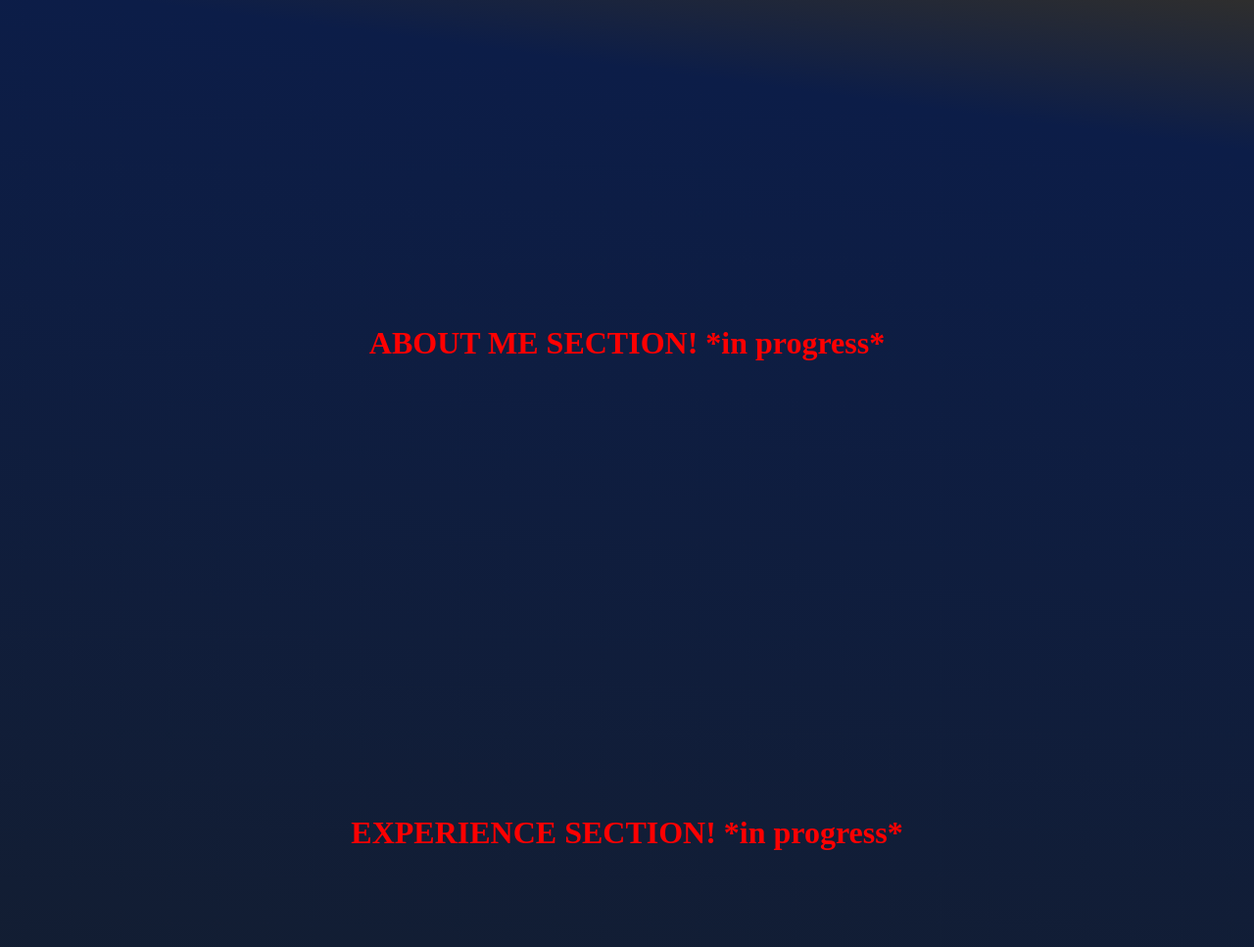
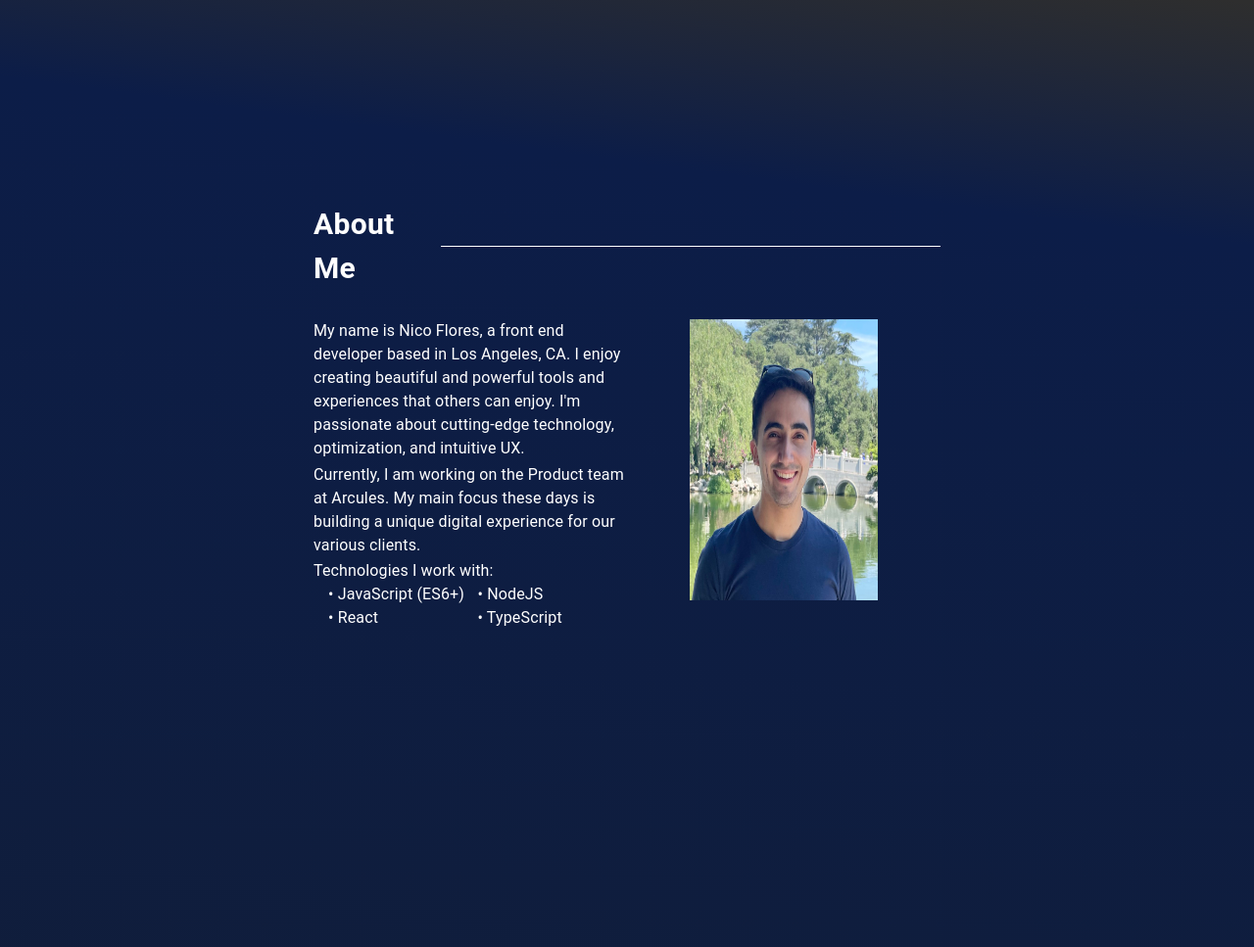
Before and after one commit to nicoflrs/portfolio_website, a Gatsby site: page / in a window 1280 px wide. Shown: the top 967 px of the page at 98% size. Built offline with nearby package versions, Linux system fonts and the light colour scheme; Gatsby itself is replaced by a stand-in of ours.

Commit message:
added to About page and made minor edits

```diff
--- a/src/components/sections/About.tsx
+++ b/src/components/sections/About.tsx
@@ -1,17 +1,136 @@
 import * as React from "react";
+import { Typography } from "@mui/material";
+import profile from "../../assets/profile.jpg";
 
 const About: React.FC = () => {
   return (
     <div
+      id="about"
       style={{
-        height: "500px",
+        height: "850px",
         color: "red",
         display: "flex",
         alignItems: "center",
         justifyContent: "center",
       }}
     >
-      <h1 id="about">ABOUT ME SECTION! *in progress*</h1>
+      <div
+        style={{
+          height: "75%",
+          width: "50%",
+        }}
+      >
+        <div
+          style={{
+            display: "flex",
+            alignItems: "center",
+            justifyContent: "space-between",
+          }}
+        >
+          <Typography
+            sx={{
+              top: "0",
+              color: "white",
+              fontWeight: 700,
+              fontSize: "30px",
+            }}
+          >
+            About Me
+          </Typography>
+          <div style={{ borderBottom: "1px solid white", width: "41vw" }}></div>
+        </div>
+        <div
+          style={{
+            display: "grid",
+            height: "100%",
+            gridTemplateColumns: "1fr 1fr",
+            paddingTop: "30px",
+          }}
+        >
+          <div id="aboutme-text" style={{ display: "grid", height: "50%" }}>
+            <div style={{ width: "100%", height: "100%" }}>
+              <Typography
+                sx={{
+                  color: "white",
+                }}
+              >
+                My name is Nico Flores, a front end developer based in Los
+                Angeles, CA. I enjoy creating beautiful and powerful tools and
+                experiences that others can enjoy. I'm passionate about
+                cutting-edge technology, optimization, and intuitive UX.
+              </Typography>
+            </div>
+            <div style={{ width: "100%", height: "100%" }}>
+              <Typography
+                sx={{
+                  color: "white",
+                }}
+              >
+                Currently, I am working on the Product team at Arcules. My main
+                focus these days is building a unique digital experience for our
+                various clients.
+              </Typography>
+            </div>
+            <div style={{ width: "100%", height: "100%" }}>
+              <div>
+                <Typography
+                  sx={{
+                    color: "white",
+                  }}
+                >
+                  Technologies I work with:
+                </Typography>
+              </div>
+              <div
+                style={{
+                  display: "grid",
+                  gridTemplateColumns: "1fr 1fr",
+                  paddingLeft: "15px",
+                }}
+              >
+                <Typography
+                  sx={{
+                    color: "white",
+                  }}
+                >
+                  • JavaScript (ES6+)
+                </Typography>
+                <Typography
+                  sx={{
+                    color: "white",
+                  }}
+                >
+                  • NodeJS
+                </Typography>
+                <Typography
+                  sx={{
+                    color: "white",
+                  }}
+                >
+                  • React
+                </Typography>
+                <Typography
+                  sx={{
+                    color: "white",
+                  }}
+                >
+                  • TypeScript
+                </Typography>
+              </div>
+            </div>
+          </div>
+          <div
+            id="aboutme-img"
+            style={{
+              display: "flex",
+              alignItems: "baseline",
+              justifyContent: "center",
+            }}
+          >
+            <img src={profile} width="60%" height="45%"></img>
+          </div>
+        </div>
+      </div>
     </div>
   );
 };
--- a/src/components/sections/Contact.tsx
+++ b/src/components/sections/Contact.tsx
@@ -4,7 +4,7 @@ const Contact: React.FC = () => {
   return (
     <div
       style={{
-        height: "500px",
+        height: "850px",
         color: "red",
         display: "flex",
         alignItems: "center",
--- a/src/components/sections/Experience.tsx
+++ b/src/components/sections/Experience.tsx
@@ -4,7 +4,7 @@ const Experience: React.FC = () => {
   return (
     <div
       style={{
-        height: "500px",
+        height: "850px",
         color: "red",
         display: "flex",
         alignItems: "center",
--- a/src/components/sections/Work.tsx
+++ b/src/components/sections/Work.tsx
@@ -4,7 +4,7 @@ const Work: React.FC = () => {
   return (
     <div
       style={{
-        height: "500px",
+        height: "850px",
         color: "red",
         display: "flex",
         alignItems: "center",
--- a/src/pages/index.tsx
+++ b/src/pages/index.tsx
@@ -18,4 +18,4 @@ const IndexPage: React.FC = () => {
 };
 
 export default IndexPage;
-export const Head: HeadFC = () => <title>Portfolio | Nico</title>;
+export const Head: HeadFC = () => <title>Portfolio | Nico Flores</title>;
```
Also changed, not shown: src/assets/profile.jpg (added).
